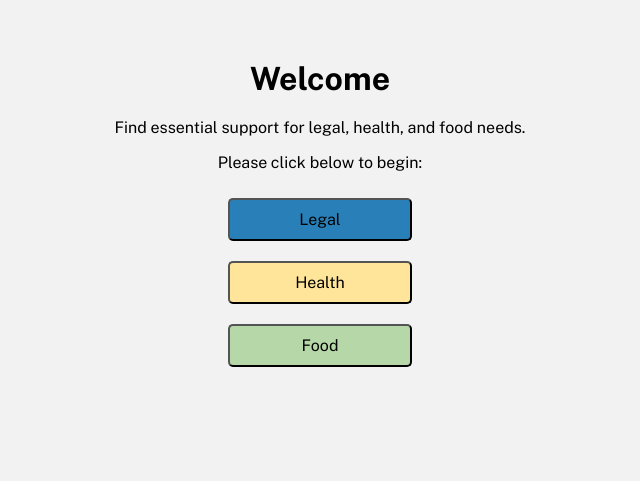
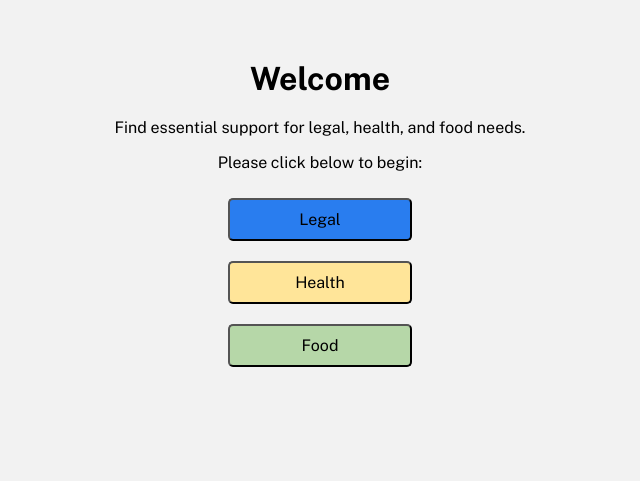
Before and after one commit to uchicago-capp-30320/new-arrivals-chi, a Flask app: page / in a window 1280 px wide, with the pointer over the restyled element. Shown: the part 192-673 px from the top of the page, without its empty margins (320-960 px from the left). Run offline with Flask 3, Linux system fonts and the light colour scheme.

Commit message:
Changing hover colors

```diff
--- a/new_arrivals_chi/app/static/css/main.css
+++ b/new_arrivals_chi/app/static/css/main.css
@@ -49,7 +49,7 @@ title {
 }
 
 .button-blue:hover {
-    background-color: #2980b9;
+    background-color: #297def;
 }
 
 .button-yellow {
@@ -58,7 +58,7 @@ title {
 }
 
 .button-yellow:hover {
-    background-color: #d4ac0d;
+    background-color: #ffbe00;
 }
 
 .button-green {
```
